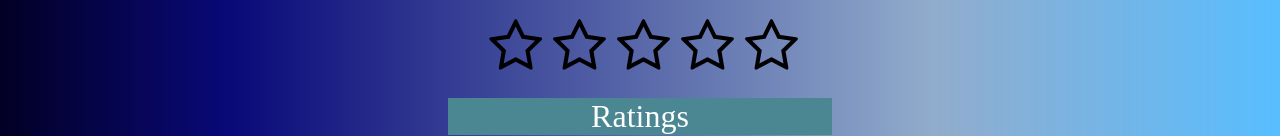
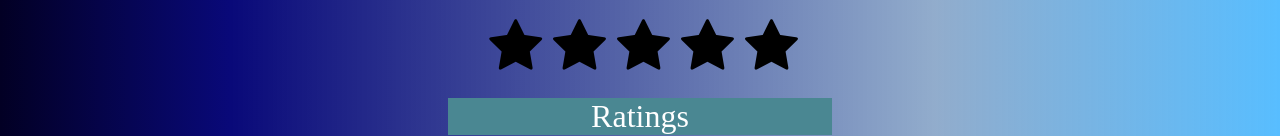
Before and after one commit to subhashnegi98/star-rating, a plain HTML site: page index.html in a window 1280 px wide. Shown: the part 386-522 px from the top of the page. Drawn offline with Linux system fonts and the light colour scheme.

Commit message:
Update index.html

```diff
--- a/index.html
+++ b/index.html
@@ -12,11 +12,11 @@
     <div class="starRating"><br>
         <img src="https://picsum.photos/400/300" alt="" srcset=""><br>
         <ul class="stars">
-            <li class="star"><i class="fa fa-star-o" aria-hidden="true"></i></li>
-            <li class="star"><i class="fa fa-star-o" aria-hidden="true"></i></li>
-            <li class="star"><i class="fa fa-star-o" aria-hidden="true"></i></li>
-            <li class="star"><i class="fa fa-star-o" aria-hidden="true"></i></li>
-            <li class="star"><i class="fa fa-star-o" aria-hidden="true"></i></li>
+            <li class="star"><i class="fa fa-star" aria-hidden="true"></i></li>
+            <li class="star"><i class="fa fa-star" aria-hidden="true"></i></li>
+            <li class="star"><i class="fa fa-star" aria-hidden="true"></i></li>
+            <li class="star"><i class="fa fa-star" aria-hidden="true"></i></li>
+            <li class="star"><i class="fa fa-star" aria-hidden="true"></i></li>
         </ul><br>
         <p class="output">Ratings</p><br>
         <button class="next" onclick="nextPage()">Next</button>
```
